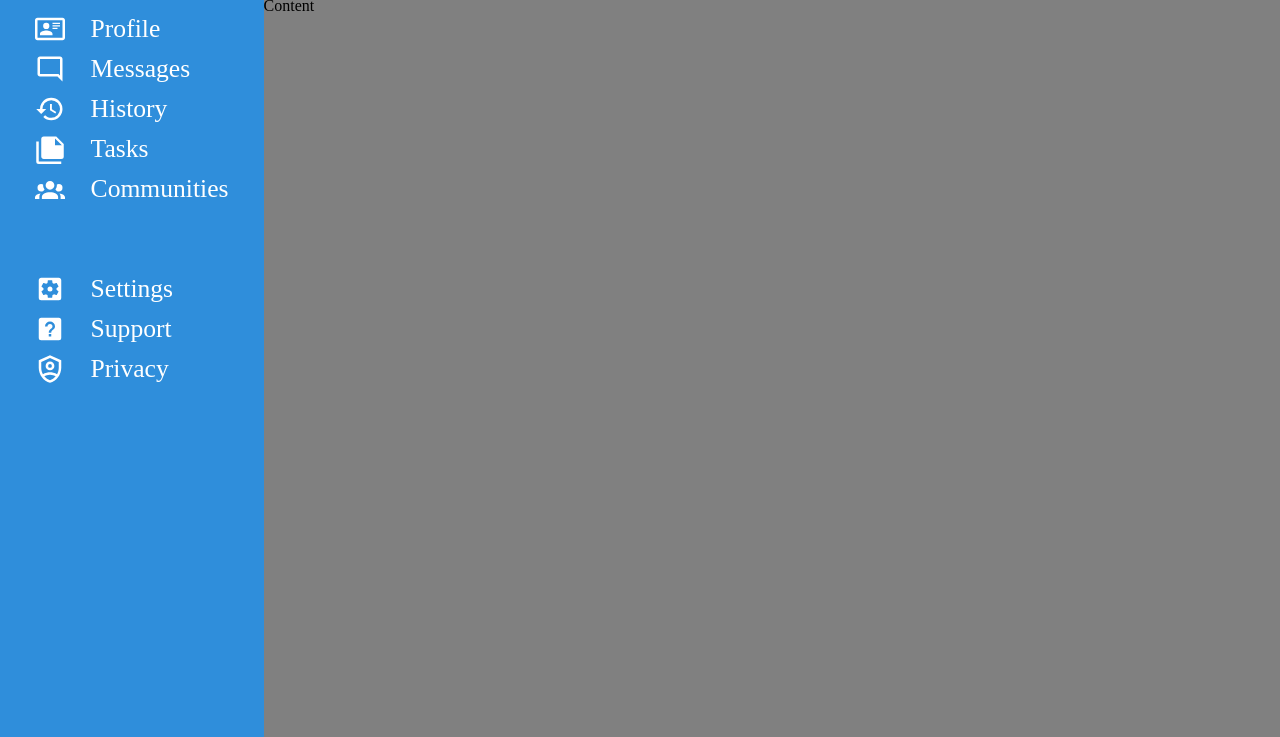
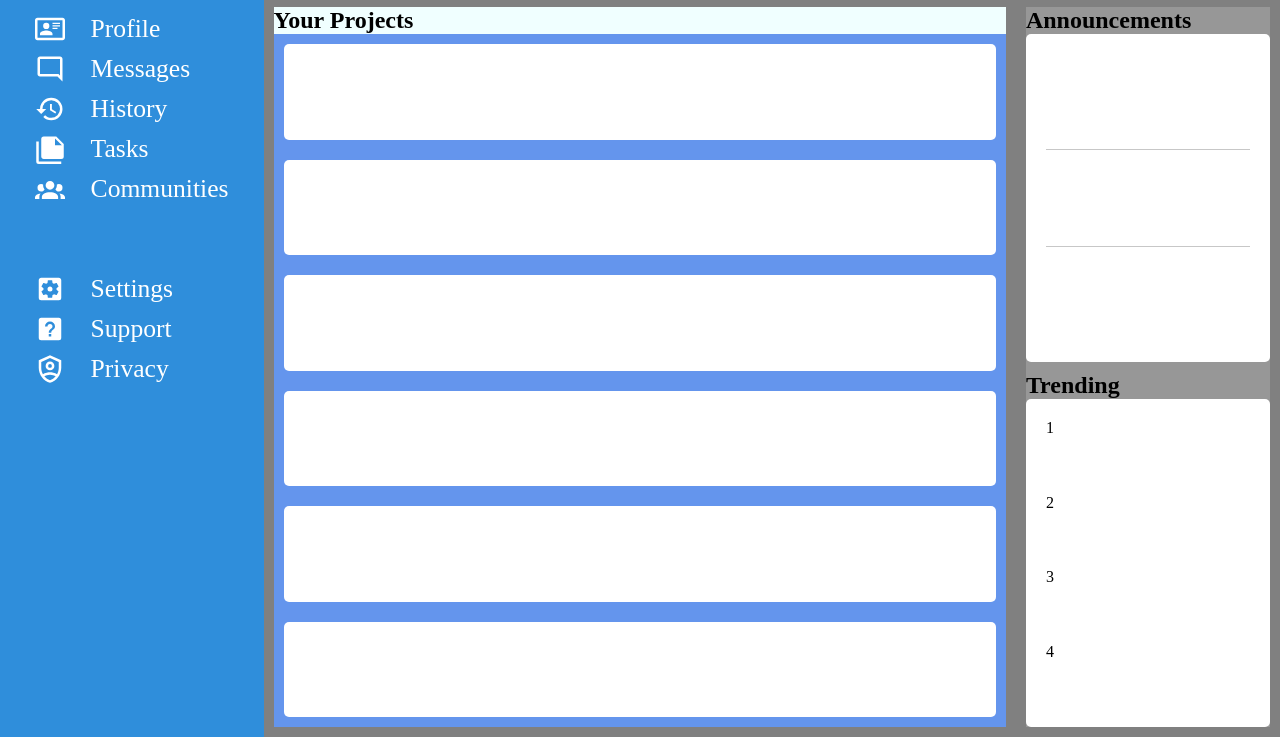
Before and after one commit to BrynyPatchett/admin-dashboard-project, a plain HTML site: page index.html in a window 1280 px wide. Shown: the part 151-888 px from the top of the page. Drawn offline with Linux system fonts and the light colour scheme.

Commit message:
finished layout

```diff
--- a/index.html
+++ b/index.html
@@ -82,17 +82,46 @@
                     <button>Share</button>
                 </div>
             </div>
-            <div class="content">Content</div>
-
-        </div>
+            <div class="content">
+                <div class="projects">
+                    <h2>Your Projects</h2>
+                    <div class="projectcards">
+                        <div class="card"></div>
+                        <div class="card"></div>
+                        <div class="card"></div>
+                        <div class="card"></div>
+                        <div class="card"></div>
+                        <div class="card"></div>
+                    </div>
+                </div>
 
 
-
-
-    </div>
-
-
-
+                <div class="sidecontent">
+                    <div class="anouncementcard">
+                        <h2>Announcements</h2>
+                        <div class="card">
+                            <div class="announcements">
+                                <div class="backgroundlines">
+                                    <div class="announcementsitem"></div>
+                                    <div class="announcementsitem"></div>
+                                    <div class="announcementsitem"></div>
+                                </div>
+                            </div>
+                        </div>
+                    </div>
+                    <div class="anouncementcard">
+                        <h2>Trending</h2>
+                        <div class="card">
+                            <div class="trending">
+                                <div class="trendingitem">1</div>
+                                <div class="trendingitem">2</div>
+                                <div class="trendingitem">3</div>
+                                <div class="trendingitem">4</div>
+                            </div>
+                        </div>
+                    </div>
+                </div>
+            </div>
 
 </body>
 
--- a/styles/style.css
+++ b/styles/style.css
@@ -167,3 +167,70 @@ ul{
         font-size: 1.6rem;
     }
 }
+
+
+.content{
+    display: grid;
+    grid-template-columns: 3fr 1fr;
+    padding: 10px;
+    padding-bottom: 10px;
+    gap: 20px;
+}
+
+.projects{
+    background-color: azure;
+    display: grid;
+    grid-template-rows: auto 1fr;
+}
+.sidecontent{
+    background-color: rgb(151, 151, 151);
+    display: grid;
+    grid-template-rows: 1fr 1fr;
+    gap: 10px;
+}
+
+h2{
+    padding: 0;
+    margin: 0;
+}
+
+.projectcards{
+    background-color: cornflowerblue;
+    display: grid;
+    grid-template-columns: repeat(auto-fit, minmax(400px,1fr));
+    gap: 20px;
+    padding: 10px;
+}
+
+.card{
+    border-radius: 5px;
+    background-color: rgb(255, 255, 255);
+    display: grid;
+}
+
+.anouncementcard{
+    display: grid;
+    grid-template-rows: auto 1fr;
+}
+
+.announcements{
+    display: grid;
+    padding: 20px;
+}
+
+.trending{
+    display: grid;
+    padding: 20px;
+    gap: 10px
+
+}
+
+.backgroundlines{
+    display: grid;
+    gap: 1px;
+    background-color: rgba(128, 128, 128, 0.445);
+}
+
+.announcementsitem{
+    background-color: white;
+}
```
